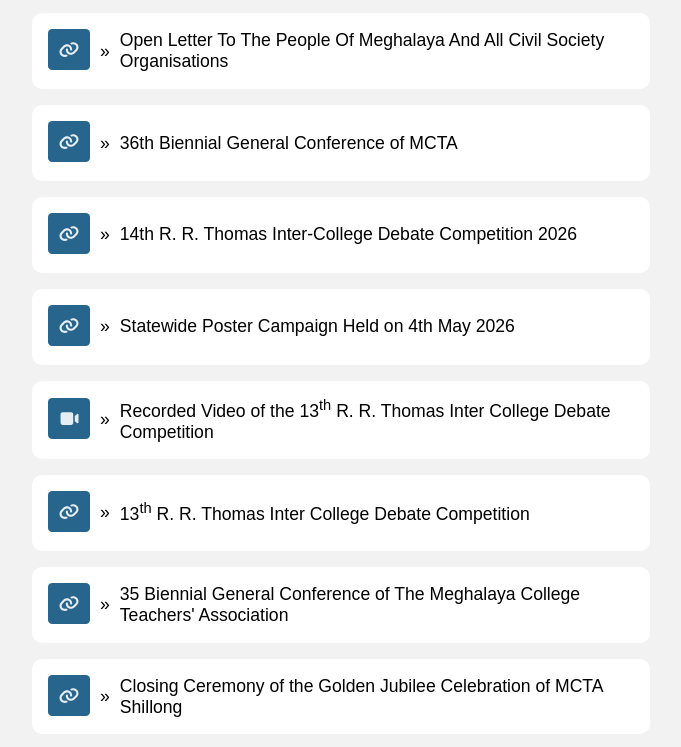
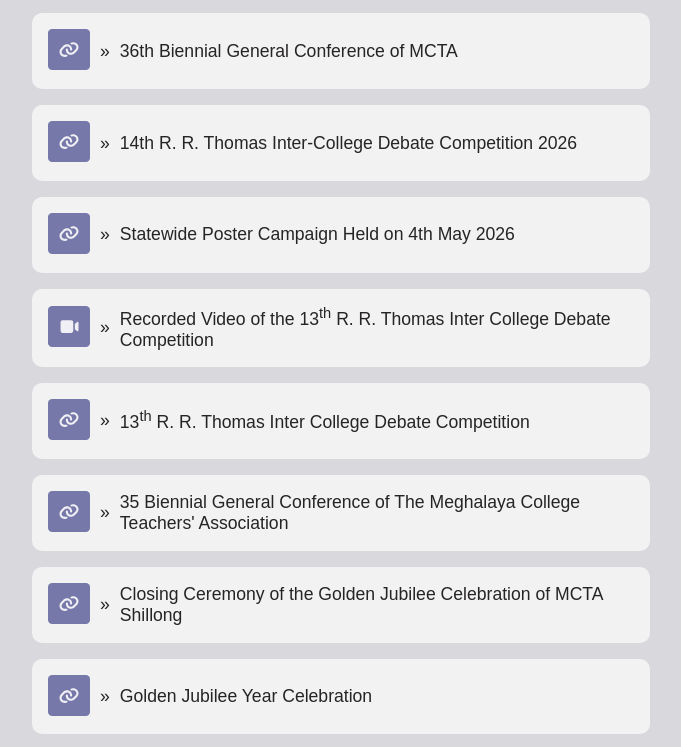
Before and after one commit to mctashillong/mctashillong.github.io, a plain HTML site: page public_html/index.html in a window 1280 px wide. Shown: the part 211-958 px from the top of the page, without its empty margins (299-980 px from the left). Drawn offline with nearby package versions, Linux system fonts and the light colour scheme.

Commit message:
Update index.html

```diff
--- a/public_html/index.html
+++ b/public_html/index.html
@@ -31,45 +31,44 @@
         :root{
             color-scheme: light dark;
             /** Base text colors */
-            --light-a0: light-dark(#000000, #ffffff);
-            --light-a10: light-dark(#454545, #cfcfcf);
-            --dark-a0: light-dark(#ffffff, #000000);
+            --light-a0: light-dark( #262424, #eae6e6);
+            --light-a10: light-dark( #535151, #afadad);
+            --dark-a0: light-dark( #262424, #eae6e6);
 
             /** Theme primary colors */
-            --primary-a0: #005580;
-            --primary-a10: #28658d;
-            --primary-a20: #427699;
-            --primary-a90: #e6edf2;
+            --primary-a0: #686a9f;
+            --primary-a10: #7678a9;
+            --primary-a90: #efeff5;
 
             /** Theme surface colors */
-            --surface-a0: light-dark(#ffffff, #121212);
+            --surface-a0: light-dark(#fff, #121212);
             --surface-a10: light-dark(#f2f2f2, #252525);
             --surface-a20: light-dark(#e4e4e4, #393939);
 
             /** Theme tonal surface colors */
-            --surface-tonal-a0: light-dark(#e7ecf2, #14171c);
-            --surface-tonal-a10: light-dark(#dce1e6, #272a2f);
-            --surface-tonal-a20: light-dark(#d2d5da, #3b3e43);
+            --surface-tonal-a0: light-dark(#efeff5,#191a1e) ;
+            --surface-tonal-a10: light-dark(#e3e3e9, #2c2d31);
+            --surface-tonal-a20: light-dark(#d8d8dd, #404144);
 
             /** Success colors */
-            --success-a0: #7dff95;
-            --success-a10: #9dffac;
-            --success-a20: #b8ffc1;
+            --success-a0: #00a30d;
+            --success-a10: #48b245;
+            --success-a20: #6dc069;
 
             /** Warning colors */
-            --warning-a0: #ffbc5e;
-            --warning-a10: #ffca83;
-            --warning-a20: #ffd8a4;
+            --warning-a0: #c97a00;
+            --warning-a10: #d28e43;
+            --warning-a20: #dba268;
 
             /** Danger colors */
-            --danger-a0: #ff8080;
-            --danger-a10: #ff9b99;
-            --danger-a20: #ffb5b2;
+            --danger-a0: #f05355;
+            --danger-a10: #f6716e;
+            --danger-a20: #fb8c87;
 
             /** Info colors */
-            --info-a0: #87d1ff;
-            --info-a10: #a1dbff;
-            --info-a20: #b9e4ff;
+            --info-a0: #2f95d0;
+            --info-a10: #57a5d8;
+            --info-a20: #77b5df;
         }
         *,*:before,*:after{
             margin:0;
@@ -88,7 +87,7 @@
             max-width: 650px;
             gap:1rem;
             font-family: Arial, sans-serif;
-            background: var(--surface-a10);
+            background: var(--surface-tonal-a20);
             color: var(--light-a0);
             .social{
                 display: flex;
@@ -126,7 +125,7 @@
                 gap: 1rem;
                 width: 100%;
                 a {
-                    background:var(--surface-a0);
+                    background:var(--surface-a10);
                     transition: 0.5s;
                     color: var(--light-a0);
                     border-radius: 10px;
@@ -182,7 +181,6 @@
     </header>
     <main>
         <div class="links">
-            <a href="https://www.mcta.in/2026/11/open-letter-to-people-of-meghalaya-and.html" target="_blank"><span><svg class="svg-icons"><use xlink:href="#link"></use></svg></span><span>&raquo;</span><span>Open Letter To The People Of Meghalaya And All Civil Society Organisations</span></a>
             <a href="https://www.mcta.in/2026/09/36th-biennial-general-conference.html" target="_blank"><span><svg class="svg-icons"><use xlink:href="#link"></use></svg></span><span>&raquo;</span><span>36th Biennial General Conference of MCTA</span></a>
             <a href="https://www.mcta.in/2026/09/14th-r-r-thomas-inter-college-debate.html" target="_blank"><span><svg class="svg-icons"><use xlink:href="#link"></use></svg></span><span>&raquo;</span><span>14th R. R. Thomas Inter-College Debate Competition 2026</span></a>
             <a href="https://www.mcta.in/2026/05/statewide-poster-campaign-held-on-4th-may-2026.html" target="_blank"><span><svg class="svg-icons"><use xlink:href="#link"></use></svg></span><span>&raquo;</span><span>Statewide Poster Campaign Held on 4th May 2026</span></a>
```
